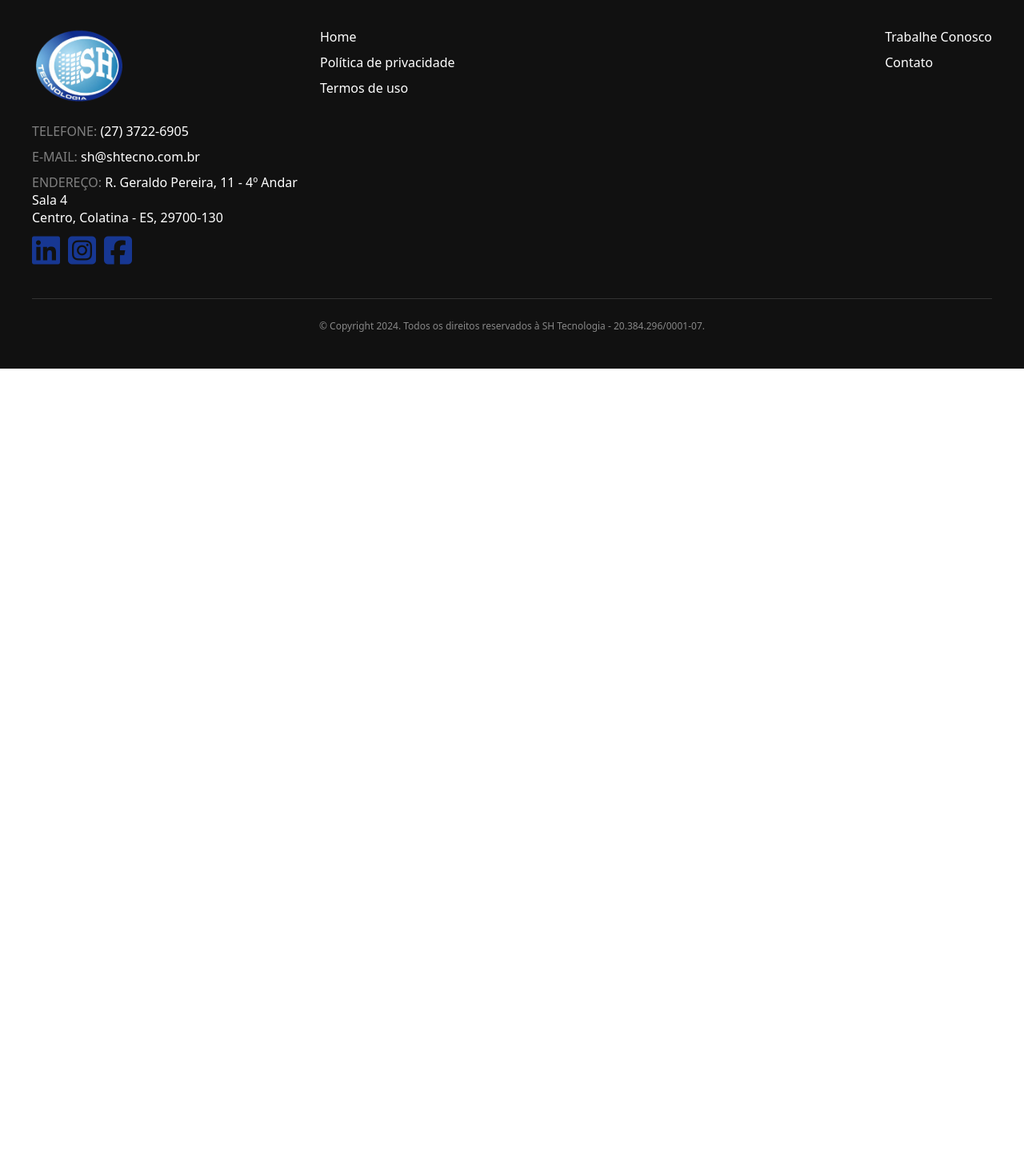
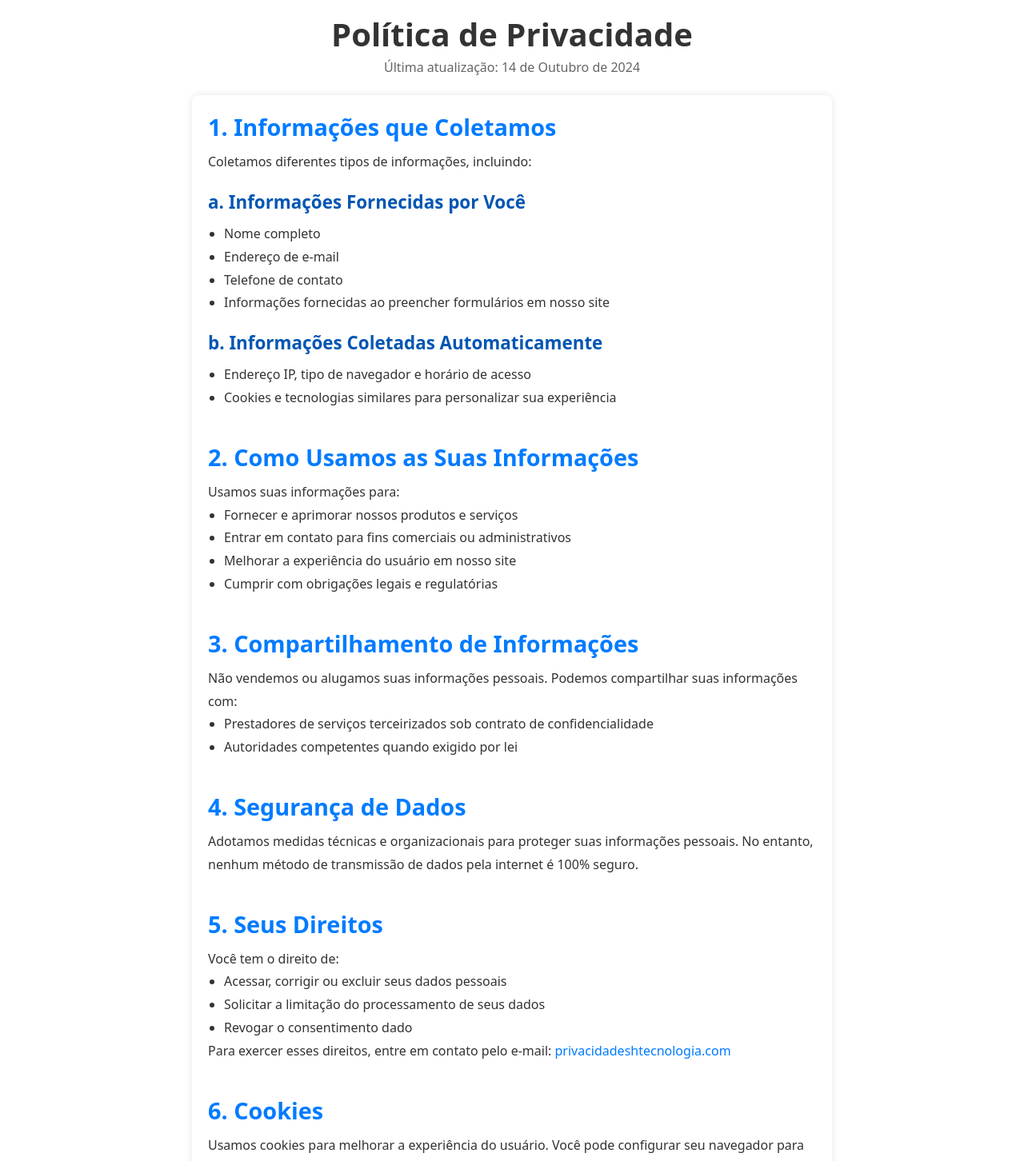
Before and after one commit to ynfleozin/site-shtecnologia, an Angular app: page /politica-de-privacidade in a window 1280 px wide. Before the commit this address led to /. Shown: the part 140-1592 px from the top of the page at 80% size. Before the commit the page ends 800 px from the top, so only its background shows below. Built offline with nearby package versions, Linux system fonts and the light colour scheme.

Commit message:
add privacy policy

```diff
--- a/src/app/app-routing.module.ts
+++ b/src/app/app-routing.module.ts
@@ -2,10 +2,12 @@ import { NgModule } from '@angular/core';
 import { RouterModule, Routes } from '@angular/router';
 import { HomeComponent } from './home/home.component';
 import { TrabalheConoscoComponent } from './trabalhe-conosco/trabalhe-conosco.component';
+import { PrivacidadeComponent } from './privacidade/privacidade.component';
 
 const routes: Routes = [
   {path: '', component: HomeComponent},
   {path: 'trabalhe-conosco', component: TrabalheConoscoComponent},
+  {path: 'politica-de-privacidade', component: PrivacidadeComponent}
 ];
 
 @NgModule({
--- a/src/app/app.module.ts
+++ b/src/app/app.module.ts
@@ -13,6 +13,7 @@ import { ImageboxComponent } from './imagebox/imagebox.component';
 import { ContainerComponent } from './container/container.component';
 import { TrabalheConoscoComponent } from './trabalhe-conosco/trabalhe-conosco.component';
 import { HomeComponent } from './home/home.component';
+import { PrivacidadeComponent } from './privacidade/privacidade.component';
 
 @NgModule({
   declarations: [
@@ -26,6 +27,7 @@ import { HomeComponent } from './home/home.component';
     ContainerComponent,
     TrabalheConoscoComponent,
     HomeComponent,
+    PrivacidadeComponent,
   ],
   imports: [
     BrowserModule,
--- a/src/app/footer/footer.component.html
+++ b/src/app/footer/footer.component.html
@@ -22,7 +22,7 @@
     <div class="links-section">
       <ul>
         <li><a href="#">Home</a></li>
-        <li><a href="#">Política de privacidade</a></li>
+        <li><a href="/politica-de-privacidade">Política de privacidade</a></li>
         <li><a href="">Termos de uso</a></li>
       </ul>
       <ul>
--- /dev/null
+++ b/src/app/privacidade/privacidade.component.css
@@ -0,0 +1,70 @@
+header {
+  text-align: center;
+  margin: 20px 0;
+}
+
+header h1 {
+  font-size: 2.5rem;
+  color: #333;
+}
+
+header p {
+  font-size: 1rem;
+  color: #666;
+}
+
+main {
+  max-width: 800px;
+  margin: 0 auto;
+  background-color: #fff;
+  padding: 20px;
+  border-radius: 8px;
+  box-shadow: 0 0 10px rgba(0, 0, 0, 0.1);
+}
+
+section {
+  margin-bottom: 40px;
+}
+
+h2 {
+  font-size: 1.8rem;
+  color: #007bff;
+  margin-bottom: 10px;
+}
+
+h3 {
+  font-size: 1.4rem;
+  color: #0056b3;
+  margin-top: 20px;
+  margin-bottom: 10px;
+}
+
+p, ul, li {
+  font-size: 1rem;
+  color: #333;
+  line-height: 1.8;
+}
+
+ul {
+  margin-left: 20px;
+}
+
+a {
+  color: #007bff;
+  text-decoration: none;
+}
+
+a:hover {
+  text-decoration: underline;
+}
+
+footer {
+  text-align: center;
+  margin-top: 40px;
+  font-size: 0.9rem;
+  color: #666;
+}
+
+footer p {
+  margin-bottom: 10px;
+}
--- /dev/null
+++ b/src/app/privacidade/privacidade.component.html
@@ -0,0 +1,101 @@
+<header>
+  <h1>Política de Privacidade</h1>
+  <p>Última atualização: 14 de Outubro de 2024</p>
+</header>
+
+<main>
+  <section>
+    <h2>1. Informações que Coletamos</h2>
+    <p>Coletamos diferentes tipos de informações, incluindo:</p>
+    <h3>a. Informações Fornecidas por Você</h3>
+    <ul>
+      <li>Nome completo</li>
+      <li>Endereço de e-mail</li>
+      <li>Telefone de contato</li>
+      <li>Informações fornecidas ao preencher formulários em nosso site</li>
+    </ul>
+    <h3>b. Informações Coletadas Automaticamente</h3>
+    <ul>
+      <li>Endereço IP, tipo de navegador e horário de acesso</li>
+      <li>Cookies e tecnologias similares para personalizar sua experiência</li>
+    </ul>
+  </section>
+
+  <section>
+    <h2>2. Como Usamos as Suas Informações</h2>
+    <p>Usamos suas informações para:</p>
+    <ul>
+      <li>Fornecer e aprimorar nossos produtos e serviços</li>
+      <li>Entrar em contato para fins comerciais ou administrativos</li>
+      <li>Melhorar a experiência do usuário em nosso site</li>
+      <li>Cumprir com obrigações legais e regulatórias</li>
+    </ul>
+  </section>
+
+  <section>
+    <h2>3. Compartilhamento de Informações</h2>
+    <p>
+      Não vendemos ou alugamos suas informações pessoais. Podemos compartilhar
+      suas informações com:
+    </p>
+    <ul>
+      <li>
+        Prestadores de serviços terceirizados sob contrato de confidencialidade
+      </li>
+      <li>Autoridades competentes quando exigido por lei</li>
+    </ul>
+  </section>
+
+  <section>
+    <h2>4. Segurança de Dados</h2>
+    <p>
+      Adotamos medidas técnicas e organizacionais para proteger suas informações
+      pessoais. No entanto, nenhum método de transmissão de dados pela internet
+      é 100% seguro.
+    </p>
+  </section>
+
+  <section>
+    <h2>5. Seus Direitos</h2>
+    <p>Você tem o direito de:</p>
+    <ul>
+      <li>Acessar, corrigir ou excluir seus dados pessoais</li>
+      <li>Solicitar a limitação do processamento de seus dados</li>
+      <li>Revogar o consentimento dado</li>
+    </ul>
+    <p>
+      Para exercer esses direitos, entre em contato pelo e-mail:
+      <a href="mailto:privacidade@shtecnologia.com"
+        >privacidadeshtecnologia.com</a
+      >
+    </p>
+  </section>
+
+  <section>
+    <h2>6. Cookies</h2>
+    <p>
+      Usamos cookies para melhorar a experiência do usuário. Você pode
+      configurar seu navegador para bloquear ou excluir cookies.
+    </p>
+  </section>
+
+  <section>
+    <h2>7. Alterações a Esta Política de Privacidade</h2>
+    <p>
+      Podemos atualizar esta Política de Privacidade periodicamente.
+      Recomendamos que você a revise regularmente para se manter informado.
+    </p>
+  </section>
+
+  <section>
+    <h2>8. Contato</h2>
+    <p>Se tiver dúvidas, entre em contato:</p>
+    <p>
+      <strong>SH Tecnologia</strong><br />
+      E-mail:
+      <a href="mailto:contato@shtecnologia.com">contatoshtecnologia.com</a
+      ><br />
+      Telefone: (xx) xxxx-xxxx
+    </p>
+  </section>
+</main>
```
Also changed, not shown: src/app/privacidade/privacidade.component.ts (added, +10 -0 lines), 1 other file (tests, documents, lock files or other folders).
